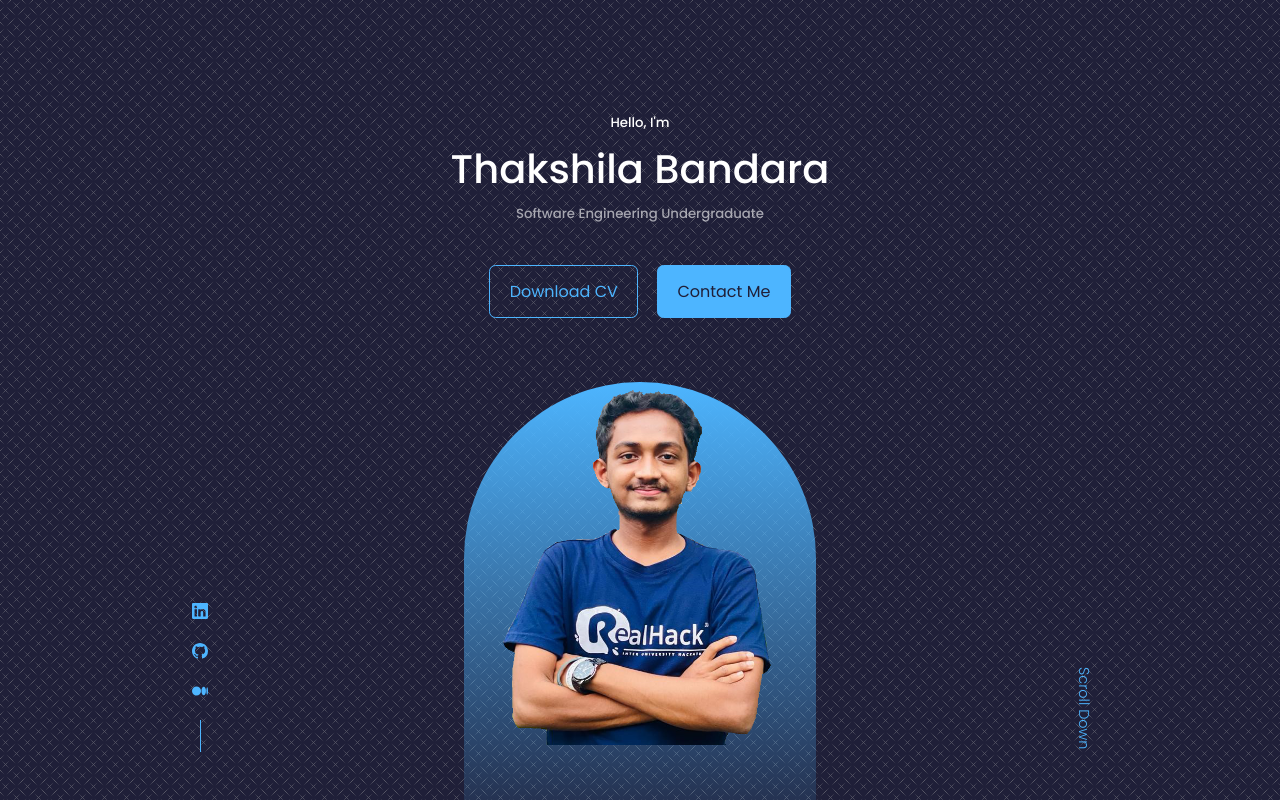
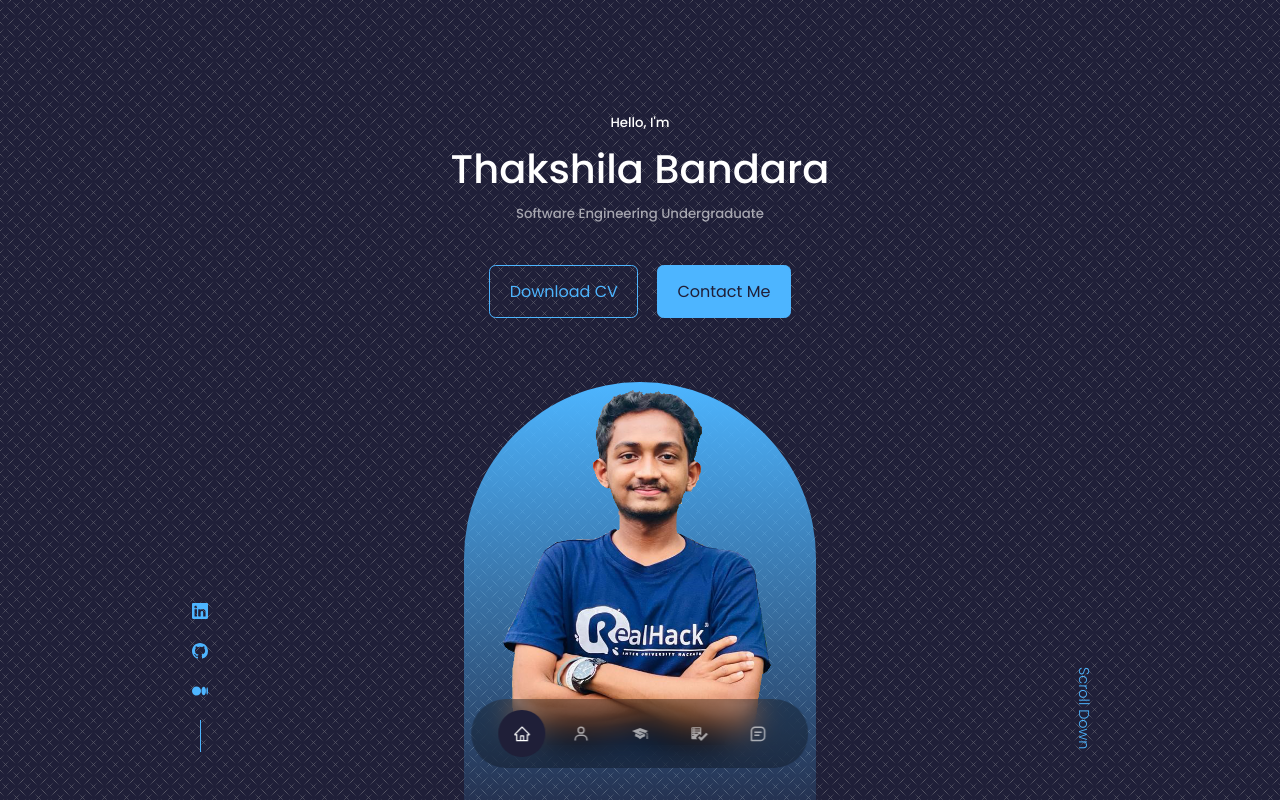
Before and after one commit to Thakshila-Bandara/my-portfolio, a React (Create React App) app: page / in a window 1280 px wide. Shown: the top 800 px of the page. Built offline with nearby package versions, Linux system fonts and the light colour scheme.

Commit message:
feat: create floating nav bar.

```diff
--- a/src/components/nav/Nav.jsx
+++ b/src/components/nav/Nav.jsx
@@ -10,7 +10,7 @@
   return (
 
     <nav>
-       <a href="#"><AiOutlineHome/></a>
+       <a href="#" className='active'><AiOutlineHome/></a>
        <a href="#about"><BiUser/></a>
        <a href="#experience"><GiGraduateCap/></a>
        <a href="#myprojects"><GoChecklist/></a>
--- a/src/components/nav/nav.css
+++ b/src/components/nav/nav.css
@@ -0,0 +1,37 @@
+nav{
+
+    background: rgba(0, 0, 0, 0.3);
+    width: max-content; /*get the width of it's content*/
+    display: block;
+    padding: 0.7rem 1.7rem;
+    z-index: 2;
+    position: fixed;
+    left: 50%;
+    transform: translateX(-50%);
+    bottom: 2rem;
+    display: flex;
+    gap: 0.8rem;
+    border-radius: 3rem;
+    backdrop-filter: blur(15px);
+}
+
+nav a{
+
+    background: transparent;
+    padding: 0.9rem;
+    border-radius: 50%;
+    display: flex;
+    color: var(--color-light);
+    font-size: 1.1rem;
+}
+
+nav a:hover{
+
+    background: rgba(0, 0, 0, 0.4);
+}
+
+nav a.active{
+
+    background: var(--color-bg);
+    color: var(--color-white);
+}
```
